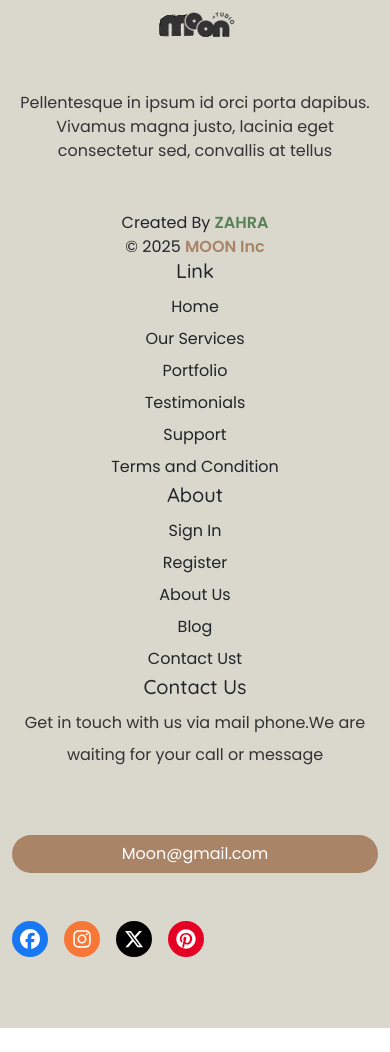
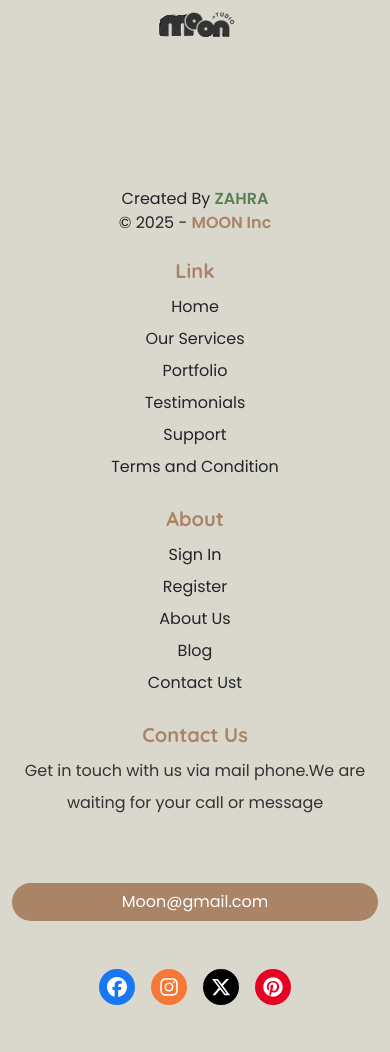
Before and after one commit to Soz93/Moon-studio, a plain HTML site: page checkout.html in a window 390 px wide. Shown: the part 1641-2693 px from the top of the page. Before the commit the page ends 2669 px from the top, so only its background shows below. Drawn offline with Linux system fonts and the light colour scheme.

Commit message:
Update footer

```diff
--- a/checkout.html
+++ b/checkout.html
@@ -171,22 +171,22 @@
 
 
 
-    <div class="footer py-5 text-center text-md-start text-center text-md-start">
+   <div class="footer pt-5 text-center text-md-start text-center text-md-start">
         <div class="container">
             <div class="row">
-                <div class="col-md-6 col-lg-4">
+                <div class="col-md-6 col-lg-4 mb-4 mb-md-0">
                     <div class="info">
-                        <img src="imgs/logo-1.png" alt="logo">
-                        <p class="my-5">Pellentesque in ipsum id orci porta dapibus. Vivamus magna justo, lacinia eget
+                        <img class="mb-5 pb-5" src="imgs/logo-1.png" alt="logo">
+                        <!-- <p class="my-5">Pellentesque in ipsum id orci porta dapibus. Vivamus magna justo, lacinia eget
                             consectetur
-                            sed, convallis at tellus</p>
-                        <div class="copyright">
+                            sed, convallis at tellus</p> -->
+                        <div class="copyright mt5 pt-5 px-3">
                             Created By <span>ZAHRA</span>
-                            <div>&copy; 2025 <span>MOON Inc</span></div>
+                            <div>&copy; 2025 - <span>MOON Inc</span></div>
                         </div>
                     </div>
                 </div>
-                <div class="col-md-6 col-lg-2">
+                <div class="col-md-6 col-lg-2 mb-4 mb-md-0">
                     <div class="link lh-lg">
                         <h5>Link</h5>
                         <div class="list-unstyled">
@@ -199,7 +199,7 @@
                         </div>
                     </div>
                 </div>
-                <div class="col-md-6 col-lg-2">
+                <div class="col-md-6 col-lg-2 mb-4 mb-md-0">
                     <div class="link lh-lg">
                         <h5>About</h5>
                         <div class="list-unstyled">
@@ -211,14 +211,14 @@
                         </div>
                     </div>
                 </div>
-                <div class="col-md-6 col-lg-4">
+                <div class="col-md-6 col-lg-4 mb-4 mb-md-0">
                     <div id="contact">
-                        <div class="contact lh-lg">
+                        <div class="contact lh-lg ">
                             <h5>Contact Us</h5>
                             <p>Get in touch with us via mail phone.We are waiting for your call or message</p>
                             <a class="main-btn btn rounded-pill mt-5 px-5 w-100"
                                 href="mailto:hello@moonstudio.com">Moon@gmail.com</a>
-                            <ul class="d-flex list-unstyled mt-5 gap-3">
+                            <ul class="d-flex justify-content-center list-unstyled mt-5 gap-3 ">
                                 <li>
                                     <a href=""><i
                                             class="fa-brands fa-facebook  facebook fa-lg  p-2  rounded-circle"></i></a>
@@ -238,8 +238,8 @@
                             </ul>
                         </div>
                     </div>
+                </div>
 
-                </div>
             </div>
         </div>
     </div>
--- a/css/style.css
+++ b/css/style.css
@@ -220,6 +220,11 @@ body, p, a {
     width: 20px;
     height: 20px;
 }
+.footer h5{
+    color: var(--color-brown);
+    font-weight: 600;
+
+}
 .footer .facebook{
     background: #1877f2;
     color: white;
```
Also changed, not shown: about.html (+16 -16 lines), index.html (+12 -11 lines).
